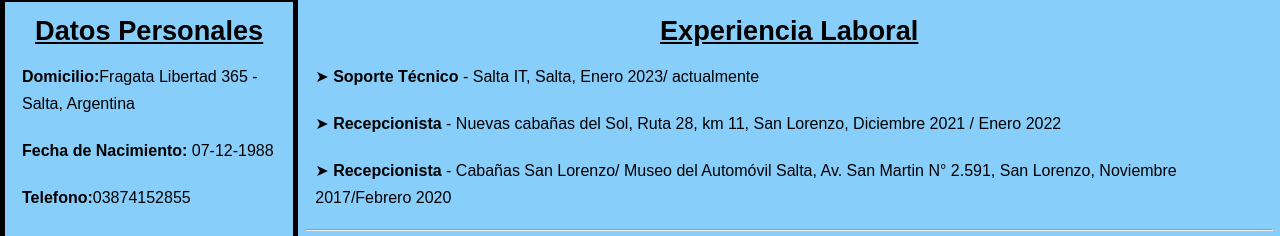
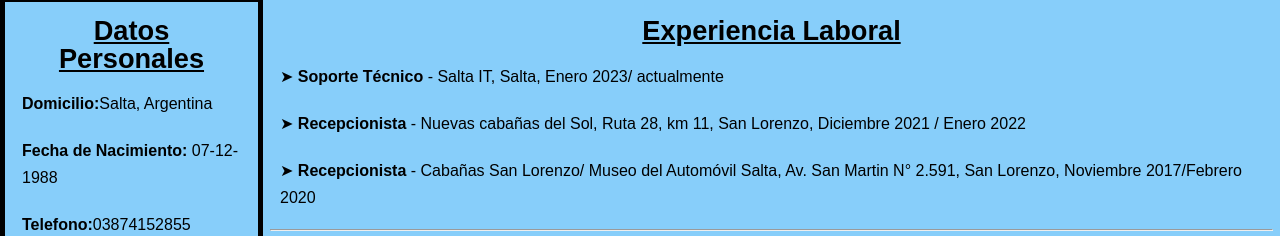
Before and after one commit to ChavitoCdm/ChavitoCdm.github.io, a plain HTML site: page proyectoCV.html in a window 1280 px wide. Shown: the part 195-431 px from the top of the page. Drawn offline with Linux system fonts and the light colour scheme.

Commit message:
Update proyectoCV.html

```diff
--- a/proyectoCV.html
+++ b/proyectoCV.html
@@ -22,7 +22,7 @@
     <main>
         <aside class="part3">
             <h3>Datos Personales</h3>
-            <p><strong> Domicilio:</strong>Fragata Libertad 365 - Salta, Argentina</p>
+            <p><strong> Domicilio:</strong>Salta, Argentina</p>
             <p><strong> Fecha de Nacimiento:</strong> 07-12-1988</p>
             <p><strong> Telefono:</strong>03874152855</p>
             <p><strong> Email:</strong> andreschavezcdm@gmail.com</p>
```
